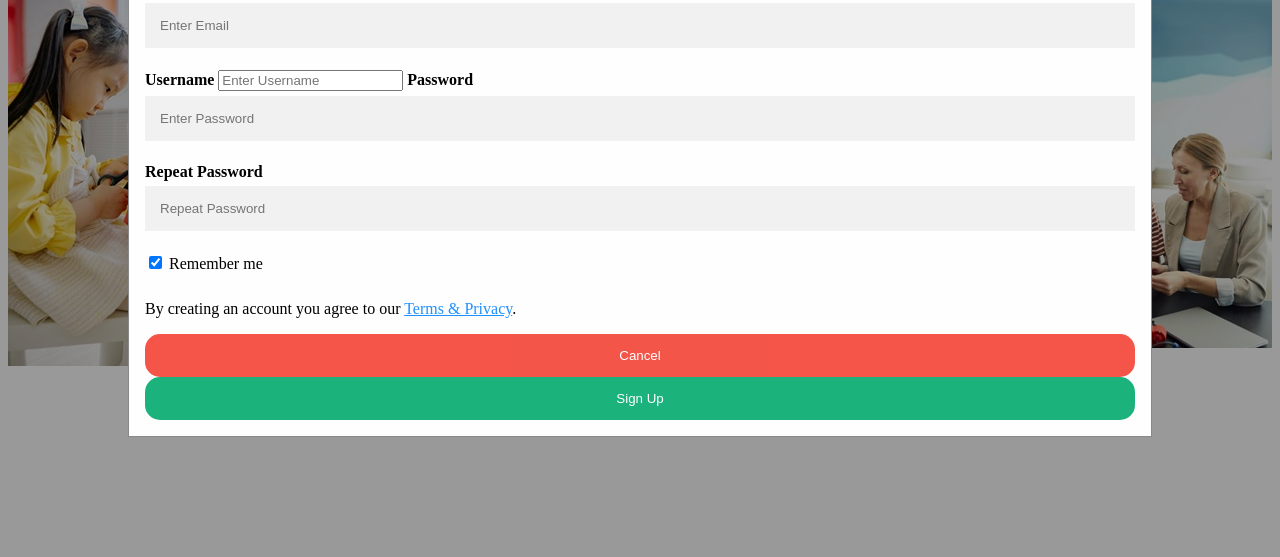
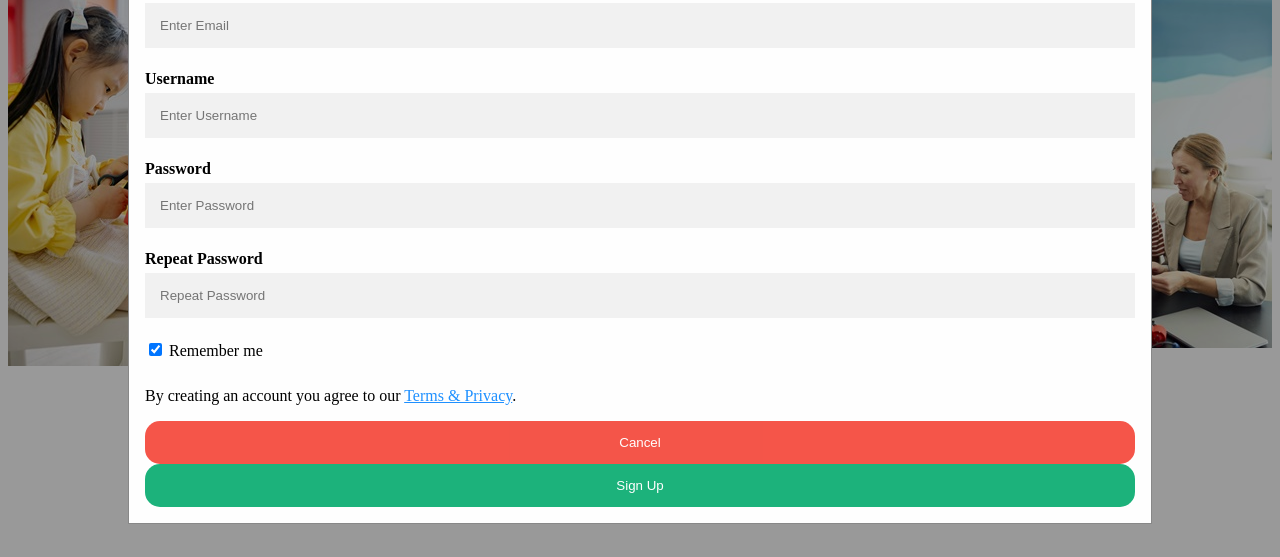
Before and after one commit to AyanP26/InNOVAtion-LABS, a plain HTML site: page Header/header.html in a window 1280 px wide. Both pictures are taken after a click on the button "Sign Up". Shown: the part 243-800 px from the top of the page. Drawn offline with Linux system fonts and the light colour scheme.

Commit message:
Update header.css

```diff
--- a/Header/header.css
+++ b/Header/header.css
@@ -24,6 +24,20 @@ input[type=email], input[type=password] {
 input[type=email]:focus, input[type=password]:focus {
     background-color: #ddd;
     outline: none;
+}
+
+input[type=text] {
+  width: 100%;
+  padding: 15px;
+  margin: 5px 0 22px 0;
+  display: inline-block;
+  border: none;
+  background: #f1f1f1;
+}
+
+input[type=text]:focus {
+  background-color: #ddd;
+  outline: none;
 }
 
 .signup {
```
